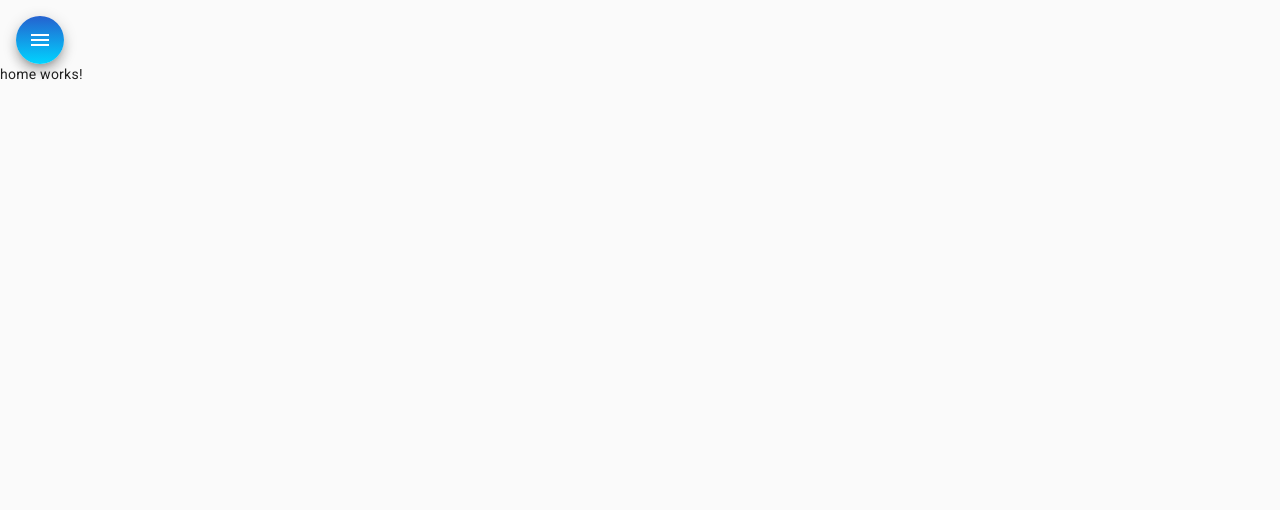
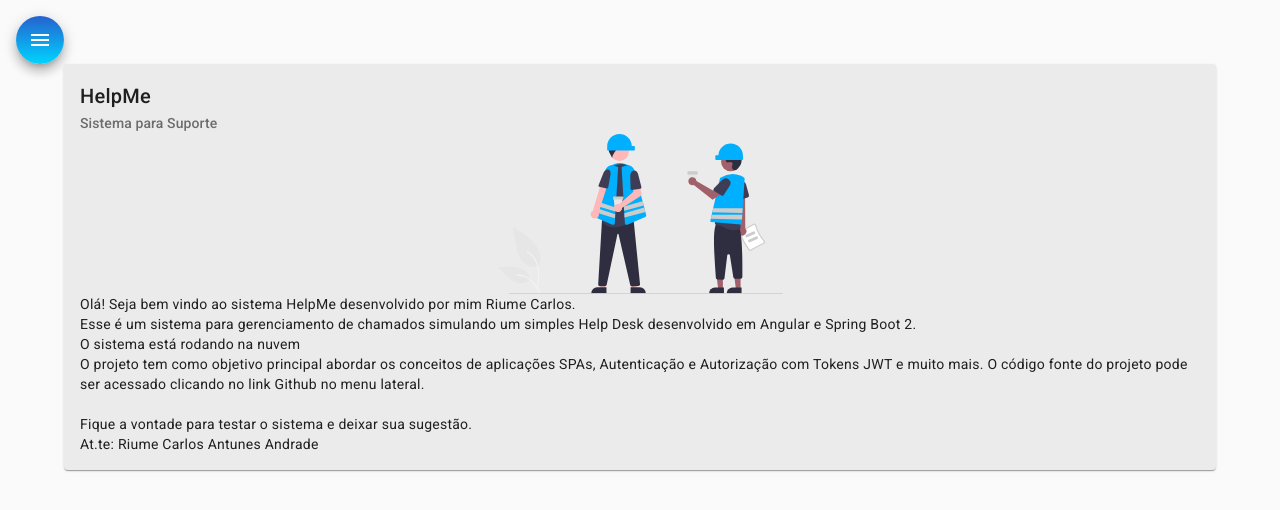
Before and after one commit to RiumeCarlosA/Helpme-Frontend, an Angular app: page /home in a window 1280 px wide. Shown: the top 510 px of the page. Built offline with nearby package versions, Linux system fonts and the light colour scheme.

Commit message:
html e css da home

```diff
--- a/src/app/components/home/home.component.css
+++ b/src/app/components/home/home.component.css
@@ -0,0 +1,9 @@
+.card {
+    width: 90%;
+    margin: auto;
+    background-color: rgb(235, 235, 235);
+ }
+
+ img {
+    height: 10rem;
+ }
--- a/src/app/components/home/home.component.html
+++ b/src/app/components/home/home.component.html
@@ -1 +1,18 @@
-<p>home works!</p>
+<mat-card class="card">
+    <mat-card-header>
+      <mat-card-title>HelpMe</mat-card-title>
+      <mat-card-subtitle>Sistema para Suporte</mat-card-subtitle>
+    </mat-card-header>
+    <img mat-card-image src="assets/img/home-image.svg" alt="Image Home HelpMe">
+    <mat-card-content>
+        <p>
+            Olá! Seja bem vindo ao sistema HelpMe desenvolvido por mim Riume Carlos.<br />
+            Esse é um sistema para gerenciamento de chamados simulando um simples Help Desk desenvolvido em Angular e
+            Spring Boot 2. <br />O sistema está rodando na nuvem<br />
+            O projeto tem como objetivo principal abordar os conceitos de aplicações SPAs, Autenticação e Autorização com
+            Tokens JWT e muito mais. O código fonte do projeto pode ser acessado clicando no link Github no menu lateral.
+            <br /><br /> Fique a vontade para testar o sistema e deixar sua sugestão.
+            <br /> At.te: Riume Carlos Antunes Andrade
+           </p>
+    </mat-card-content>
+  </mat-card>
```
